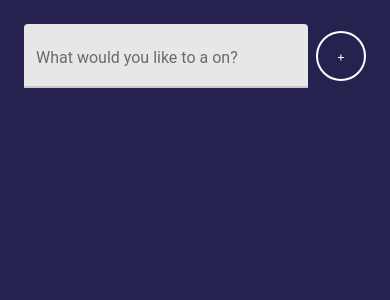
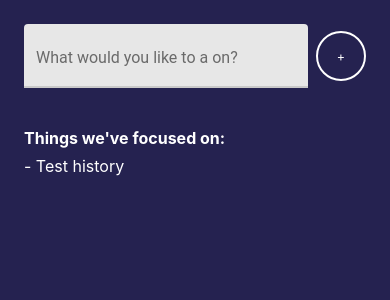
Before and after one commit to johnsci911/FocusTime, a React Native app: screen / in a window 390 px wide. Shown: the top 300 px of the page. Built offline with nearby package versions, Linux system fonts and the light colour scheme.

Commit message:
FocusHistory

```diff
--- a/App.js
+++ b/App.js
@@ -10,14 +10,19 @@ import {
 import { colors } from './src/utils/colors';
 import { Focus } from './src/features/Focus';
 import { Timer } from './src/components/Timer';
+import { FocusHistory } from './src/features/FocusHistory';
 
 export default function App() {
-  const [currentSubject, setCurrentSubject] = useState(null);
+  const [currentSubject, setCurrentSubject] = useState();
+  const [history, setHistory] = useState(['Test history']);
 
   return (
     <SafeAreaView style={styles.container}>
       {!currentSubject ? (
+        <>
         <Focus addSubject={setCurrentSubject} />
+        <FocusHistory history={history} />
+        </>
       ) : (
         <Timer
           focusSubject={currentSubject}
--- a/src/components/timer.js
+++ b/src/components/timer.js
@@ -4,6 +4,7 @@ import { ProgressBar } from 'react-native-paper';
 import { Countdown } from '../components/Countdown';
 import { RoundedButton } from '../components/RoundedButton';
 import { Timing } from '../features/Timing';
+import { useKeepAwake } from 'expo-keep-awake';
 import { spacing } from '../utils/sizes';
 import { colors } from '../utils/colors';
 
@@ -18,6 +19,8 @@ const PATTERN = [
 ]
 
 export const Timer = ({ focusSubject, clearSubject }) => {
+  useKeepAwake();
+
   const [isStarted, setIsStarted] = useState(false);
   const [progress, setProgress] = useState(1);
   const [minutes, setMinutes] = useState(0.1);
@@ -27,6 +30,7 @@ export const Timer = ({ focusSubject, clearSubject }) => {
     setProgress(1)
     reset()
   }
+
   return (
     <View style={styles.container}>
       <View style={styles.countdown}>
--- /dev/null
+++ b/src/features/FocusHistory.js
@@ -0,0 +1,40 @@
+import React from 'react';
+import { View, Text, StyleSheet, FlatList } from 'react-native';
+import { colors } from '../utils/colors';
+import { fontSizes, spacing } from '../utils/sizes';
+
+export const FocusHistory = ({ history }) => {
+  if (!history || !history.length) return null;
+
+  const renderItem = ({ item }) => <Text style={styles.item}>- {item}</Text>
+
+  return (
+    <View style={styles.container}>
+      <Text style={styles.title}>Things we've focused on:</Text>
+      <FlatList
+        data={history}
+        renderItem={renderItem}
+      />
+    </View>
+  )
+}
+
+const styles = StyleSheet.create({
+  container: {
+    flex: 1,
+    paddingHorizontal: spacing.lg,
+    paddingVertical: spacing.md
+  },
+  title: {
+    color: colors.white,
+    fontSize: fontSizes.md,
+    fontWeight: 'bold',
+    textAlign: 'left',
+  },
+  item: {
+    color: colors.white,
+    fontSize: fontSizes.md,
+    textAlign: 'left',
+    paddingTop: spacing.sm
+  }
+})
--- a/src/features/focus.js
+++ b/src/features/focus.js
@@ -30,7 +30,6 @@ export const Focus = ({ addSubject }) => {
 
 const styles = StyleSheet.create({
   container: {
-    flex: 1,
   },
   button: {
     justifyContent: 'center',
```
